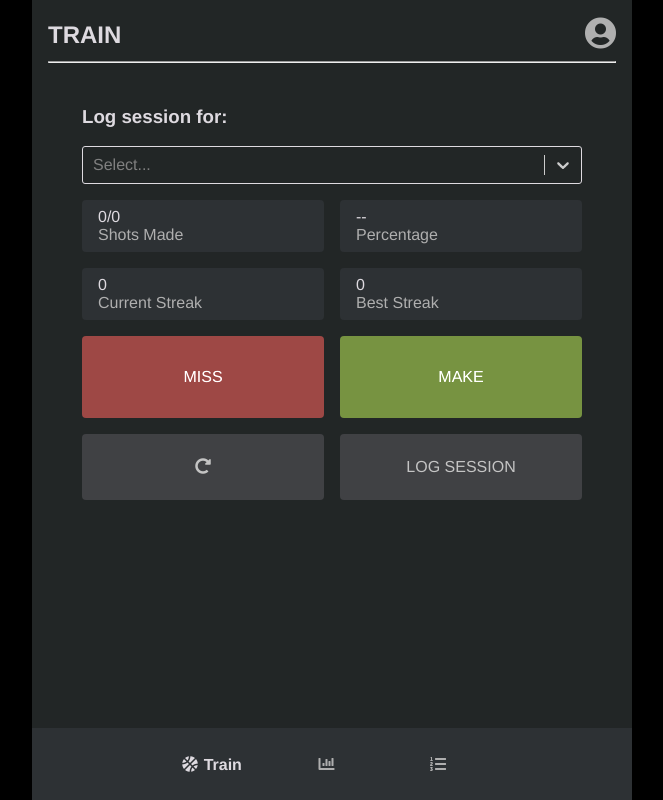
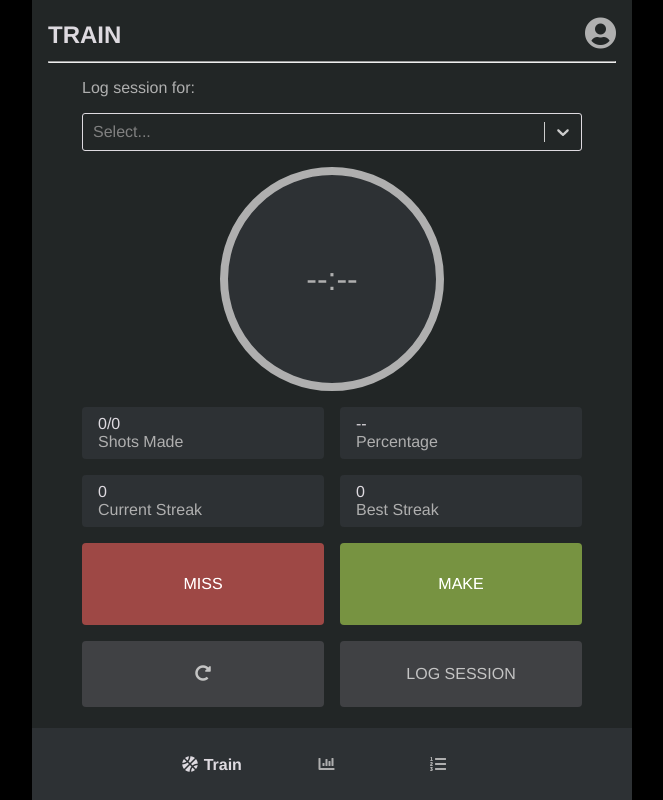
Before and after one commit to jaredami/shot-tracker, a React (Create React App) app: page /train in a window 1280 px wide. Shown: the whole page, without its empty margins (308-971 px from the left). Built offline with nearby package versions, Linux system fonts and the light colour scheme; no server answers; the database is empty; sample sign-in values are in the browser's storage.

Commit message:
Add back timer; tweak styles

```diff
--- a/src/components/Session.css
+++ b/src/components/Session.css
@@ -1,10 +1,14 @@
 .container {
-  padding: 1rem 1rem 4.5rem;
+  padding: 0rem 1rem 4.5rem;
 }
 
 .user-select-container {
   max-width: 500px;
   margin: 0 auto 1rem;
+}
+
+.user-select-container p {
+  color: var(--light-gray);
 }
 
 .timer-container {
--- a/src/components/Session.js
+++ b/src/components/Session.js
@@ -266,7 +266,7 @@ export default function Session(props) {
       />
       <div className="container">
         <div className="user-select-container">
-          <h3>Log session for:</h3>
+          <p>Log session for:</p>
           <Select
             className="basic-single"
             classNamePrefix="select"
@@ -281,13 +281,13 @@ export default function Session(props) {
             styles={userSelectStyles}
           />
         </div>
-        {/* <div
+        <div
           className={`timer-container ${
             !sessionStarted ? "timer-container--paused" : ""
           }`}
         >
           <div className="timer">{timer}</div>
-        </div> */}
+        </div>
         <div className="session-grid">
           <div className="stat-container">
             <p className="stat">
```
